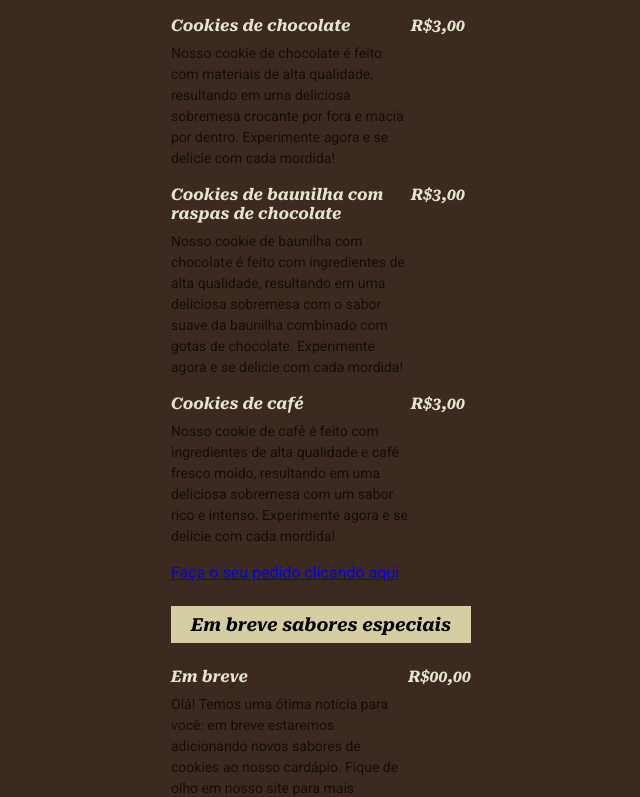
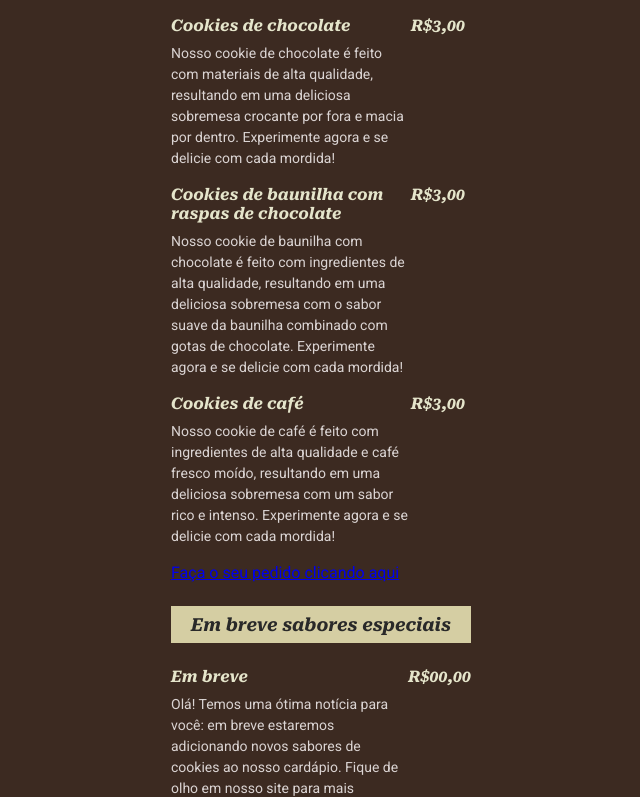
Before and after one commit to Danielalveslira/cookies, a plain HTML site: page cardapio/index.html in a window 1280 px wide. Shown: the part 170-967 px from the top of the page, without its empty margins (319-959 px from the left). Drawn offline with Linux system fonts and the light colour scheme.

Commit message:
initial commit

```diff
--- a/cardapio/style.css
+++ b/cardapio/style.css
@@ -65,7 +65,7 @@ section h2 {
 }
 
 .cabecario {
-    color: #000000;
+    color: #292929;
 }
 
 /* LISTA */
@@ -84,7 +84,7 @@ li .details {
 }
 
 .details p {
-    color: rgba(0, 0, 0, 0.7);
+    color: rgba(236, 231, 231, 0.9);
     font-size: 14px;
     line-height: 21px;
 }
```
